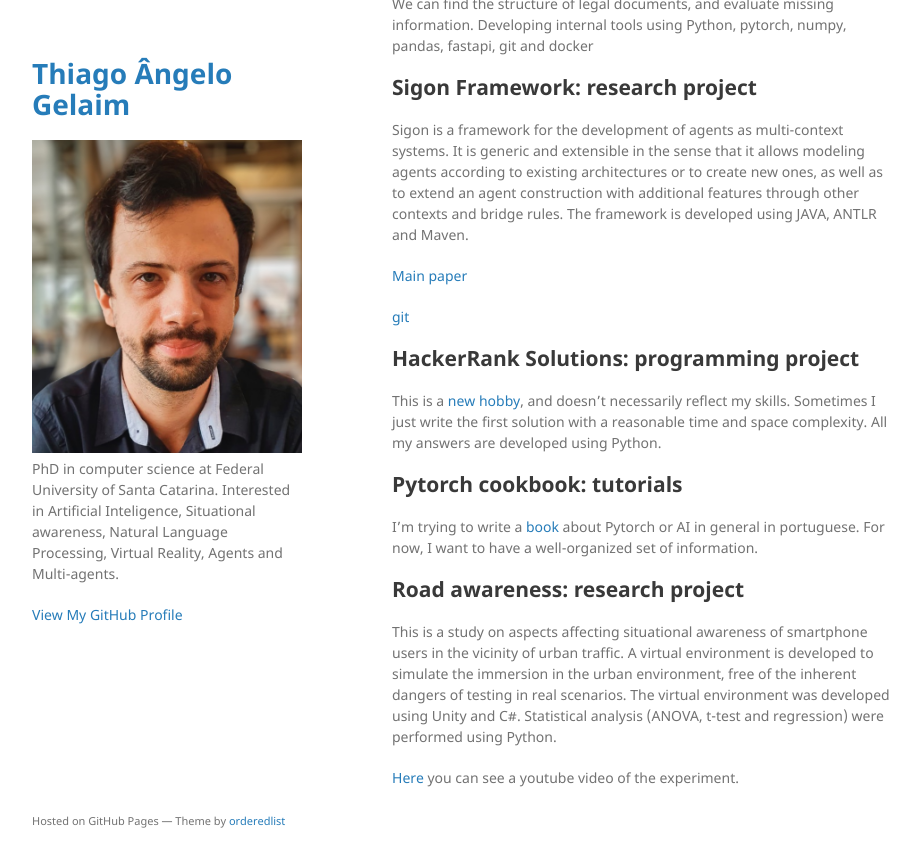
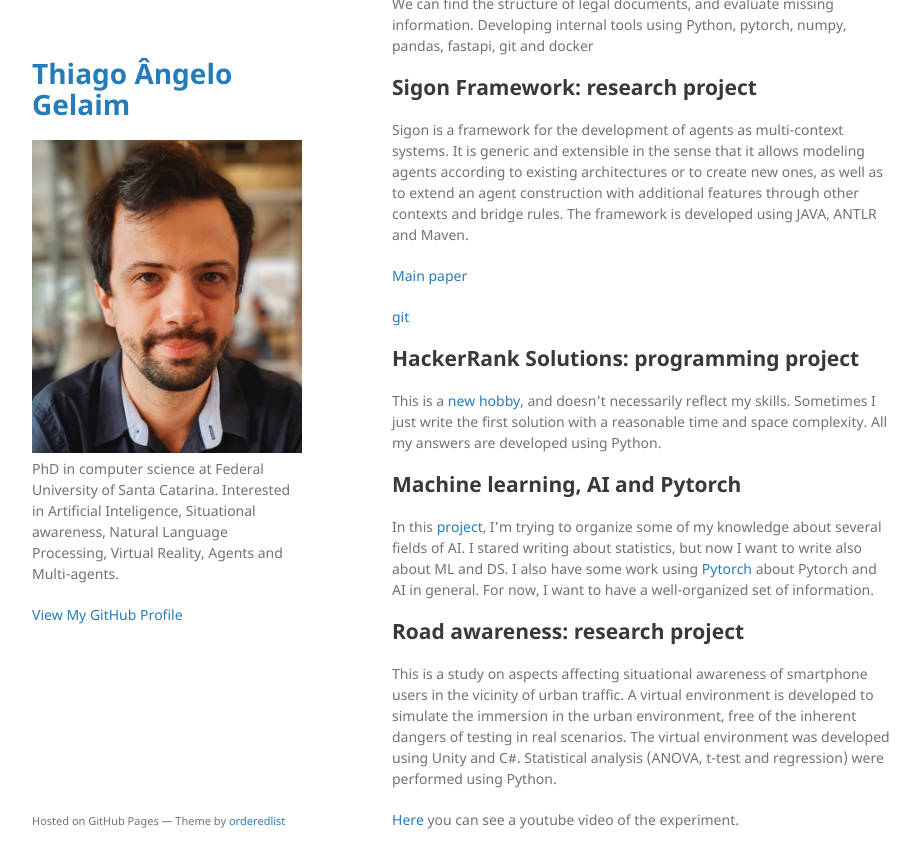
Before and after one commit to gelaim/gelaim.github.io, a Jekyll site: the page built from index.md, in a window 1280 px wide and 900 px high, scrolled down 521 px. Shown: the top 868 px of the window, without its empty margins (178-1098 px from the left). Built offline with Jekyll 4.4.1, drawn with Linux system fonts in a browser that asks for light colours; our own code applies the rules of GitHub Pages for plain Markdown files.

Commit message:
Update index.md

```diff
--- a/index.md
+++ b/index.md
@@ -40,9 +40,9 @@ The framework is developed using JAVA, ANTLR and Maven.
 This is a [new hobby](https://github.com/gelaim/HackerRank), and doesn't necessarily reflect my skills. Sometimes I just write the first solution with a reasonable time and space complexity.
 All my answers are developed using Python.
 
-## Pytorch cookbook: tutorials
+## Machine learning, AI and Pytorch
 
-I'm trying to write a [book](https://github.com/gelaim/pytorch-cookbook) about Pytorch or AI in general in portuguese.
+In this [project](https://github.com/gelaim/data_science), I'm trying to organize some of my knowledge about several fields of AI. I stared writing about statistics, but now I want to write also about ML and DS. I also have some work using [Pytorch](https://github.com/gelaim/pytorch-cookbook) about Pytorch and AI in general.
 For now, I want to have a well-organized set of information.
 
 
```
